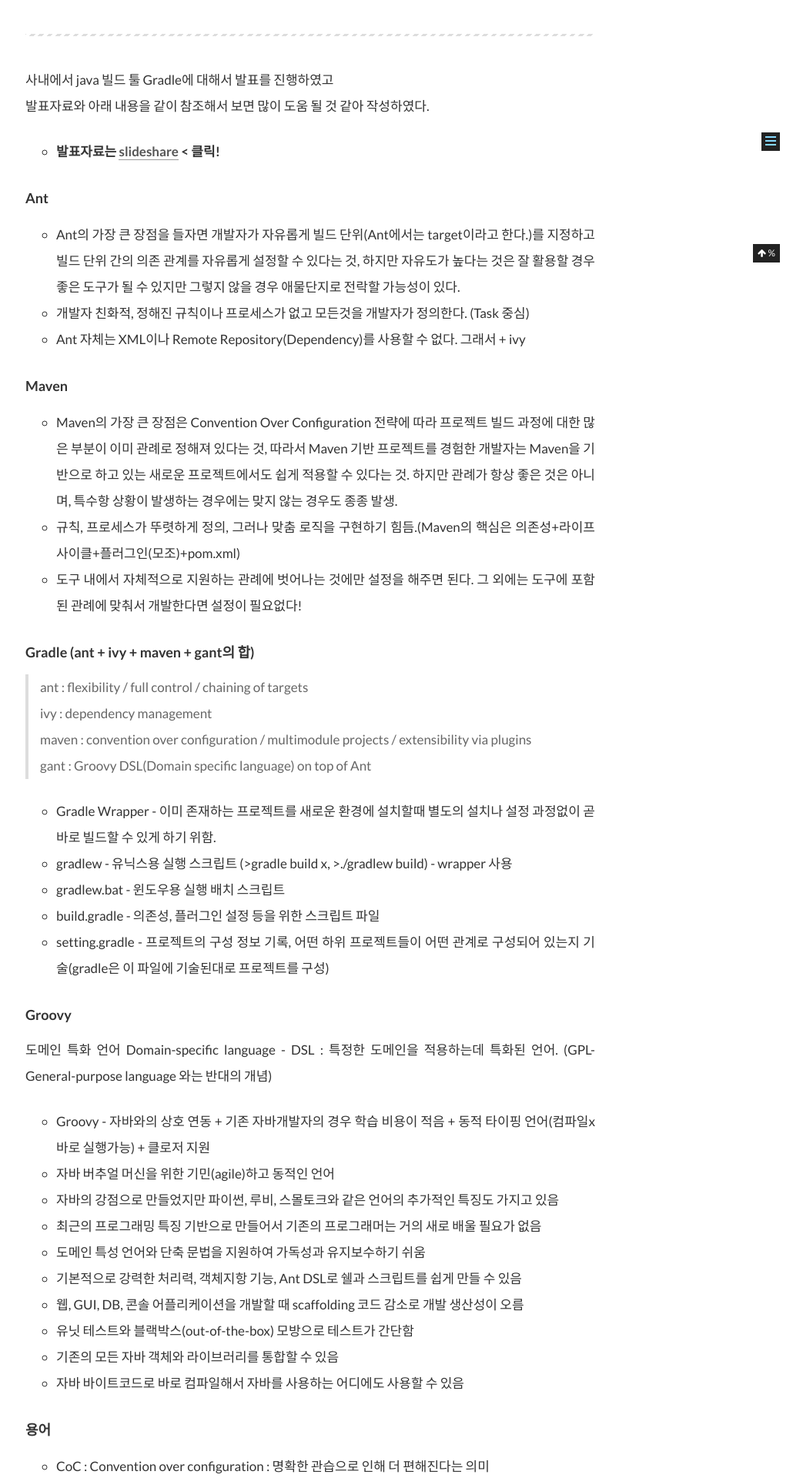
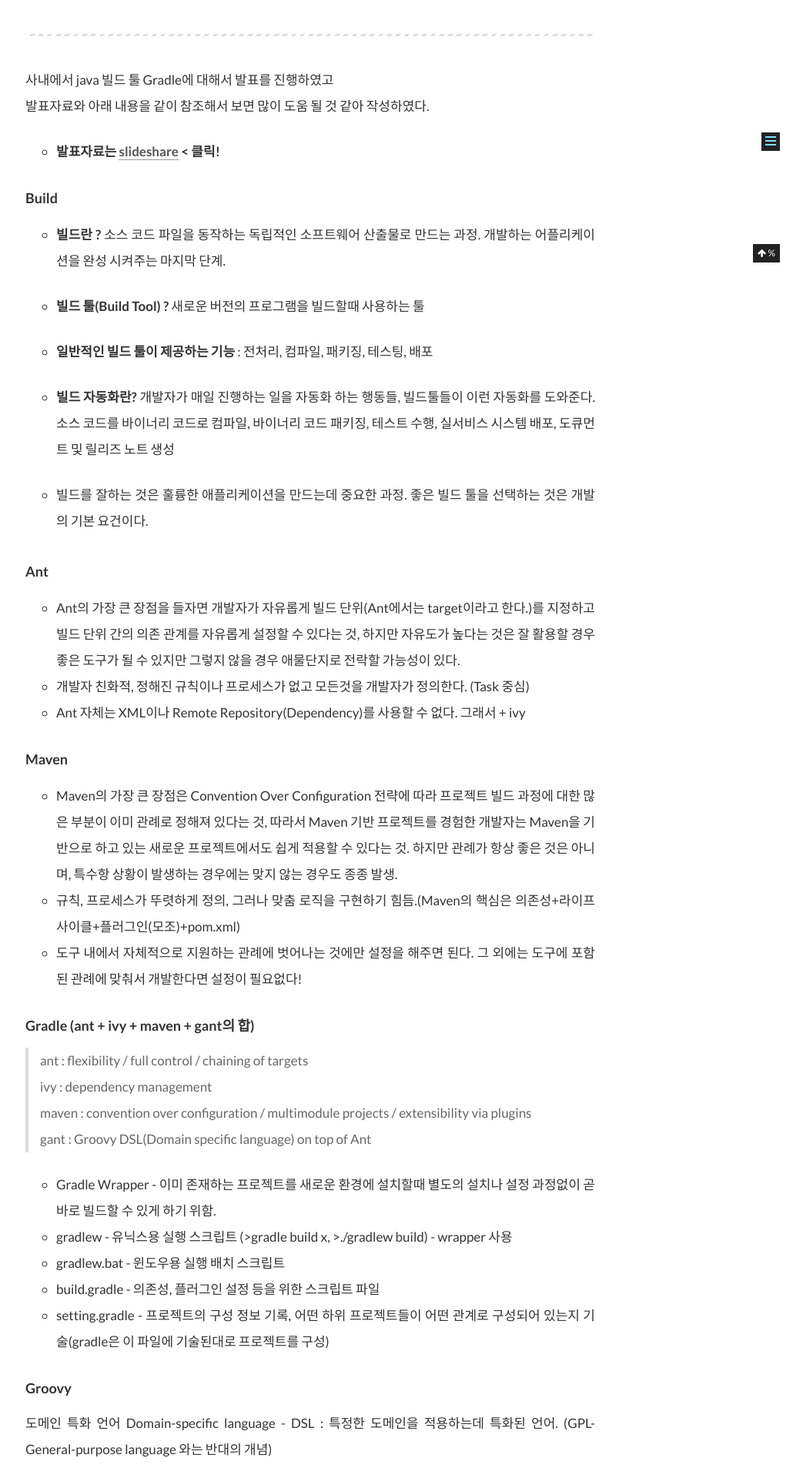
Before and after one commit to gwonsungjun/gwonsungjun.github.io, a Jekyll site: the page built from _posts/2018-03-05-javaBuildTool.md, in a window 1280 px wide. Shown: the part 659-2579 px from the top of the page at 77% size, without its empty margins (237-1280 px from the left). Built offline with Jekyll 4.4.1, drawn with Linux system fonts in a browser that asks for light colours; comment, search, counter and statistics services are not loaded.

Commit message:
Update javaBuildTool post

```diff
--- a/_posts/2018-03-05-javaBuildTool.md
+++ b/_posts/2018-03-05-javaBuildTool.md
@@ -14,6 +14,17 @@
 발표자료와 아래 내용을 같이 참조해서 보면 많이 도움 될 것 같아 작성하였다.
 - **발표자료는 [slideshare](https://www.slideshare.net/SungjunGwon1/gradle-89730981) < 클릭!**
 
+### Build
+
+- **빌드란 ?** 소스 코드 파일을 동작하는 독립적인 소프트웨어 산출물로 만드는 과정. 개발하는 어플리케이션을 완성 시켜주는 마지막 단계.
+
+- **빌드 툴(Build Tool) ?** 새로운 버전의 프로그램을 빌드할때 사용하는 툴
+
+- **일반적인 빌드 툴이 제공하는 기능** : 전처리, 컴파일, 패키징, 테스팅, 배포
+
+- **빌드 자동화란?** 개발자가 매일 진행하는 일을 자동화 하는 행동들, 빌드툴들이 이런 자동화를 도와준다. 소스 코드를 바이너리 코드로 컴파일, 바이너리 코드 패키징, 테스트 수행, 실서비스 시스템 배포, 도큐먼트 및 릴리즈 노트 생성
+
+- 빌드를 잘하는 것은 훌륭한 애플리케이션을 만드는데 중요한 과정. 좋은 빌드 툴을 선택하는 것은 개발의 기본 요건이다.
 
 ### Ant
 
```
